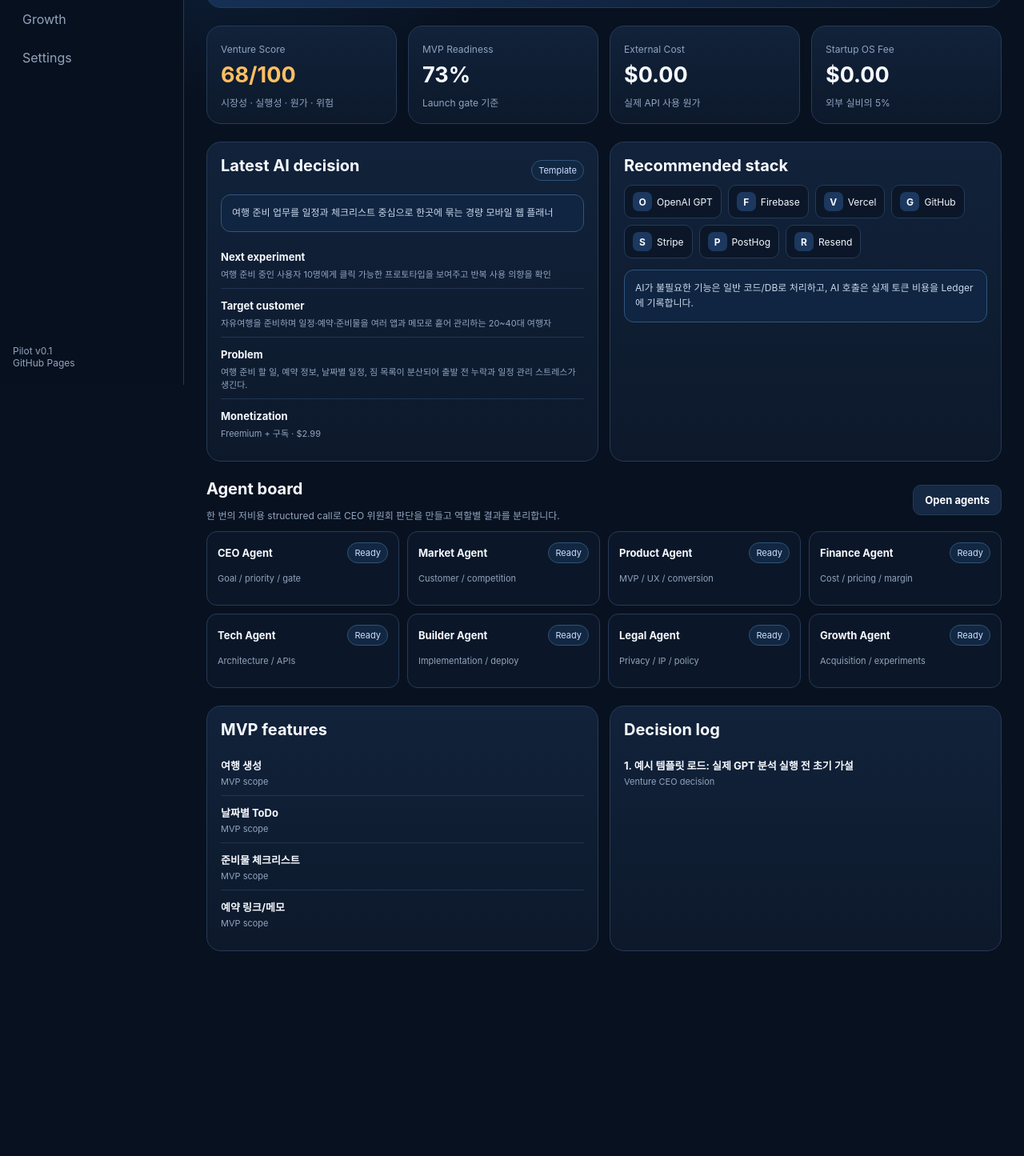
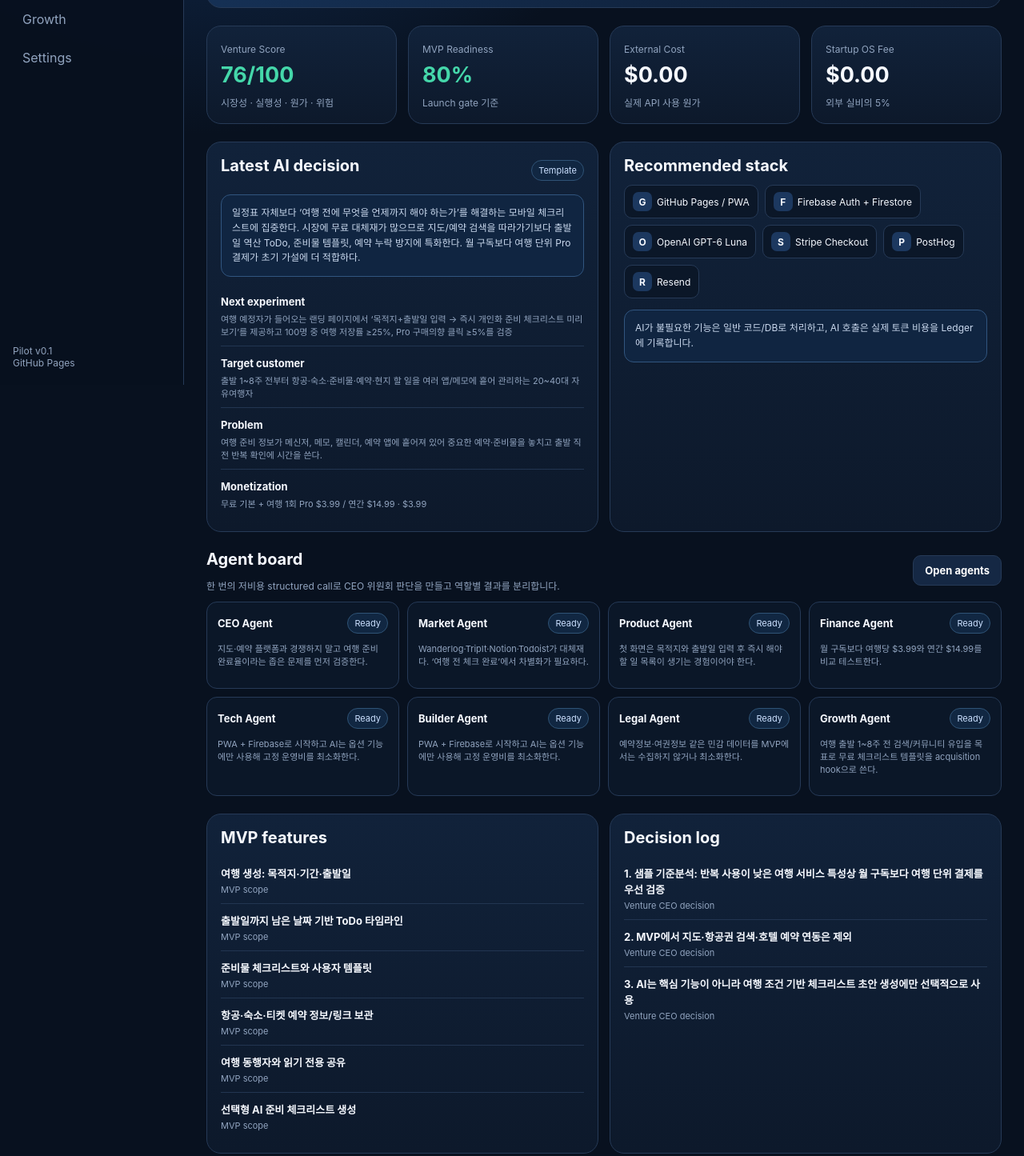
Before and after one commit to lordet01/startupOS, a plain HTML site: page index.html in a window 1280 px wide. Shown: the part 319-1764 px from the top of the page at 80% size. Before the commit the page ends 1536 px from the top, so only its background shows below. Drawn offline with Linux system fonts and the light colour scheme.

Commit message:
feat: enrich travel planner example with venture baseline

```diff
--- a/index.html
+++ b/index.html
@@ -20,24 +20,62 @@
 var TRAVEL_TEMPLATE={
   name:"TripTodo Travel Planner",
   idea:"나만의 여행계획 특화 ToDo List 플래너 개발",
-  customer:"자유여행을 준비하며 일정·예약·준비물을 여러 앱과 메모로 흩어 관리하는 20~40대 여행자",
-  problem:"여행 준비 할 일, 예약 정보, 날짜별 일정, 짐 목록이 분산되어 출발 전 누락과 일정 관리 스트레스가 생긴다.",
-  model:"Freemium + 구독",
-  price:2.99,
+  customer:"출발 1~8주 전부터 항공·숙소·준비물·예약·현지 할 일을 여러 앱/메모에 흩어 관리하는 20~40대 자유여행자",
+  problem:"여행 준비 정보가 메신저, 메모, 캘린더, 예약 앱에 흩어져 있어 중요한 예약·준비물을 놓치고 출발 직전 반복 확인에 시간을 쓴다.",
+  model:"무료 기본 + 여행 1회 Pro $3.99 / 연간 $14.99",
+  price:3.99,
   budget:100,
   stage:"Validation",
-  score:68,
+  score:76,
   metrics:{visitors:0,activation:0,trial:0,paid:0,mrr:0},
   costs:[],
-  decisions:["예시 템플릿 로드: 실제 GPT 분석 실행 전 초기 가설"],
-  mvpFeatures:["여행 생성","날짜별 ToDo","준비물 체크리스트","예약 링크/메모"],
-  techStack:[],
-  risks:["여행 플래너 시장의 높은 경쟁","무료 대체재 대비 명확한 가치 필요"],
-  launchGates:["여행 생성→체크 완료 흐름","모바일 UX","데이터 저장"],
-  nextExperiment:"여행 준비 중인 사용자 10명에게 클릭 가능한 프로토타입을 보여주고 반복 사용 의향을 확인",
-  summary:"여행 준비 업무를 일정과 체크리스트 중심으로 한곳에 묶는 경량 모바일 웹 플래너",
-  agentNotes:{}
-};
+  decisions:[
+    "샘플 기준분석: 반복 사용이 낮은 여행 서비스 특성상 월 구독보다 여행 단위 결제를 우선 검증",
+    "MVP에서 지도·항공권 검색·호텔 예약 연동은 제외",
+    "AI는 핵심 기능이 아니라 여행 조건 기반 체크리스트 초안 생성에만 선택적으로 사용"
+  ],
+  mvpFeatures:[
+    "여행 생성: 목적지·기간·출발일",
+    "출발일까지 남은 날짜 기반 ToDo 타임라인",
+    "준비물 체크리스트와 사용자 템플릿",
+    "항공·숙소·티켓 예약 정보/링크 보관",
+    "여행 동행자와 읽기 전용 공유",
+    "선택형 AI 준비 체크리스트 생성"
+  ],
+  techStack:[
+    {area:"Frontend",service:"GitHub Pages / PWA",reason:"정적 모바일 웹으로 초기 호스팅 비용 0",monthly_cost_usd:0},
+    {area:"Backend",service:"Firebase Auth + Firestore",reason:"사용자·여행·체크리스트 동기화, 무료 구간 활용",monthly_cost_usd:0},
+    {area:"AI optional",service:"OpenAI GPT-6 Luna",reason:"목적지·기간 기반 준비 체크리스트 초안만 생성",monthly_cost_usd:1},
+    {area:"Payment",service:"Stripe Checkout",reason:"여행 단위 Pro 결제 검증",monthly_cost_usd:0},
+    {area:"Analytics",service:"PostHog",reason:"여행 생성→첫 체크 완료→결제 퍼널 측정",monthly_cost_usd:0},
+    {area:"Email",service:"Resend",reason:"출발 D-7/D-1 리마인드",monthly_cost_usd:0}
+  ],
+  risks:[
+    "Wanderlog·TripIt·Notion·Todoist 등 무료 대체재가 많아 단순 ToDo만으로는 결제 이유가 약함",
+    "여행은 사용 빈도가 낮아 월 구독 유지율이 낮을 가능성이 큼",
+    "예약 메일 자동 파싱을 초기부터 넣으면 개인정보·이메일 권한과 개발 범위가 급증"
+  ],
+  launchGates:[
+    "사용자가 60초 이내 첫 여행과 첫 ToDo를 만들 수 있음",
+    "모바일에서 오프라인/불안정 네트워크에서도 체크 상태 보존",
+    "여행 1개 완료까지 핵심 데이터 유실 없음",
+    "결제 전 무료 가치 경험이 명확함",
+    "삭제·개인정보 정책 제공"
+  ],
+  nextExperiment:"여행 예정자가 들어오는 랜딩 페이지에서 ‘목적지+출발일 입력 → 즉시 개인화 준비 체크리스트 미리보기’를 제공하고 100명 중 여행 저장률 ≥25%, Pro 구매의향 클릭 ≥5%를 검증",
+  summary:"일정표 자체보다 ‘여행 전에 무엇을 언제까지 해야 하는가’를 해결하는 모바일 체크리스트에 집중한다. 시장에 무료 대체재가 많으므로 지도/예약 검색을 따라가기보다 출발일 역산 ToDo, 준비물 템플릿, 예약 누락 방지에 특화한다. 월 구독보다 여행 단위 Pro 결제가 초기 가설에 더 적합하다.",
+  estimatedMvpCost:25,
+  estimatedOpsCost:5,
+  agentNotes:{
+    ceo:"지도·예약 플랫폼과 경쟁하지 말고 여행 준비 완료율이라는 좁은 문제를 먼저 검증한다.",
+    market:"Wanderlog·TripIt·Notion·Todoist가 대체재다. ‘여행 전 체크 완료’에서 차별화가 필요하다.",
+    product:"첫 화면은 목적지와 출발일 입력 후 즉시 해야 할 일 목록이 생기는 경험이어야 한다.",
+    finance:"월 구독보다 여행당 $3.99와 연간 $14.99를 비교 테스트한다.",
+    tech:"PWA + Firebase로 시작하고 AI는 옵션 기능에만 사용해 고정 운영비를 최소화한다.",
+    legal:"예약정보·여권정보 같은 민감 데이터를 MVP에서는 수집하지 않거나 최소화한다.",
+    growth:"여행 출발 1~8주 전 검색/커뮤니티 유입을 목표로 무료 체크리스트 템플릿을 acquisition hook으로 쓴다."
+  }
+}
 var DEFAULT=JSON.parse(JSON.stringify(TRAVEL_TEMPLATE));
 var state={view:"overview",p:load(),running:false,modal:false,runtimeStatus:"unknown"};
 function clone(x){return JSON.parse(JSON.stringify(x))}
```
